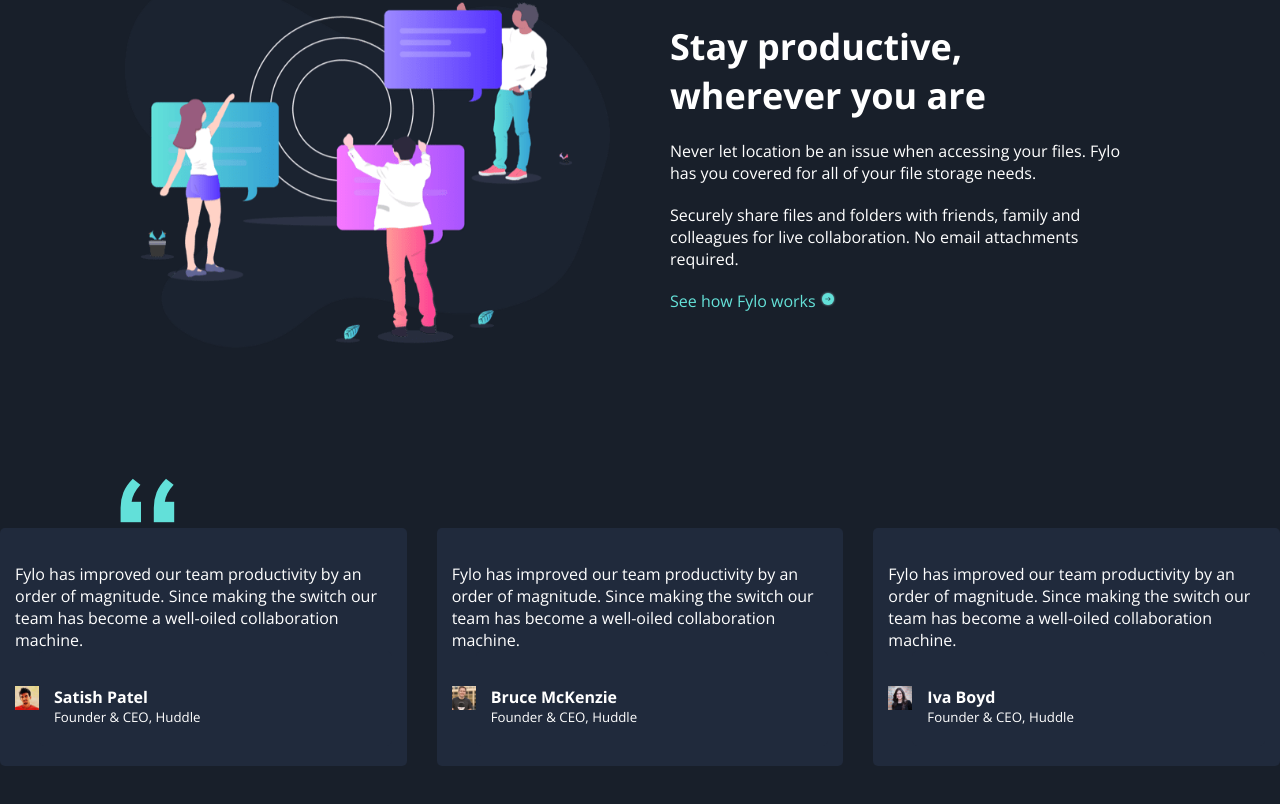
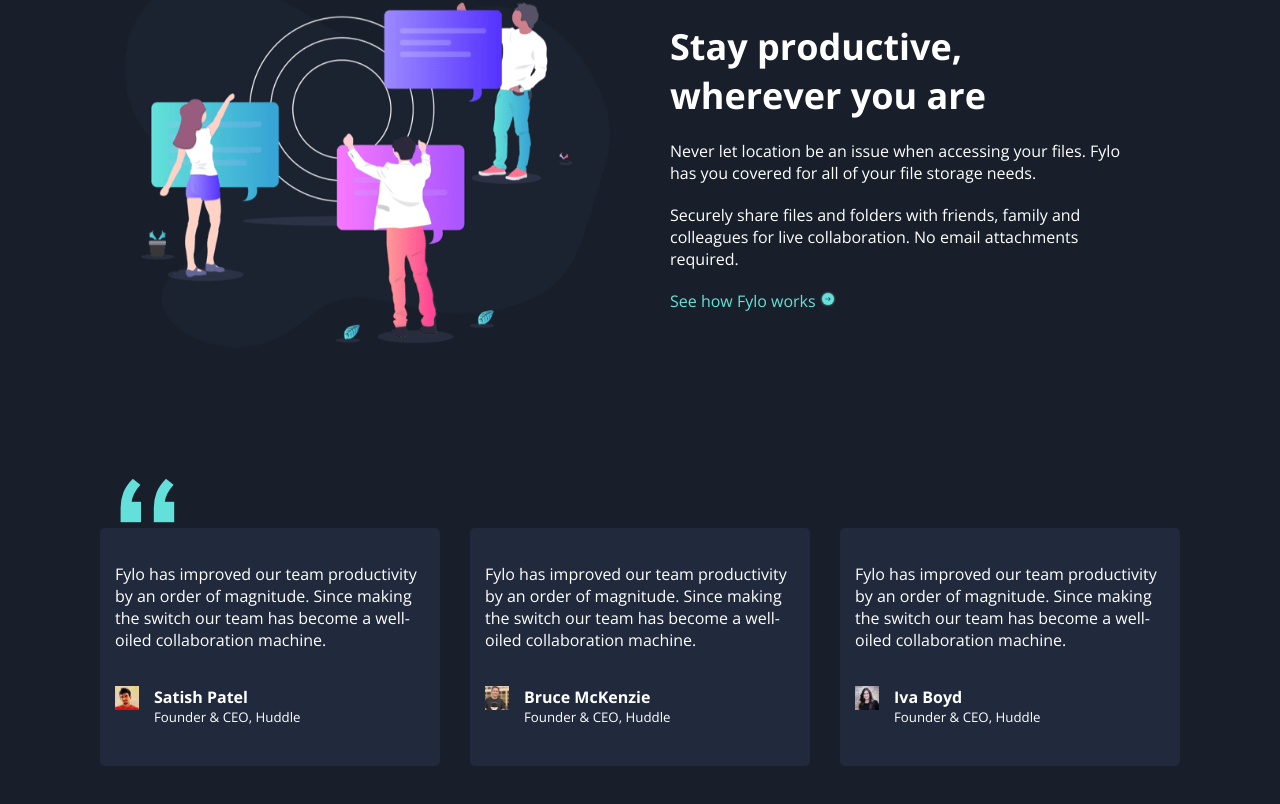
Before and after one commit to data-sets/fylo-dark-theme, a React (Create React App) app: page / in a window 1280 px wide. Shown: the part 1679-2483 px from the top of the page. Built offline with nearby package versions, Linux system fonts and the light colour scheme.

Commit message:
added: production section

```diff
--- a/src/modules/Main.jsx
+++ b/src/modules/Main.jsx
@@ -115,6 +115,7 @@
             </span>
           </div>
         </section>
+        <section className="app__access--section"></section>
       </main>
     </>
   );
--- a/src/scss/globals/_main.scss
+++ b/src/scss/globals/_main.scss
@@ -180,7 +180,7 @@
     display: grid;
     grid-template-columns: repeat(3, 1fr);
     gap: 30px;
-    max-width: 1280px;
+    max-width: 1080px;
     margin: 0 auto;
     padding-bottom: 150px;
     div {
```
Also changed, not shown: src/dist/style.css.
